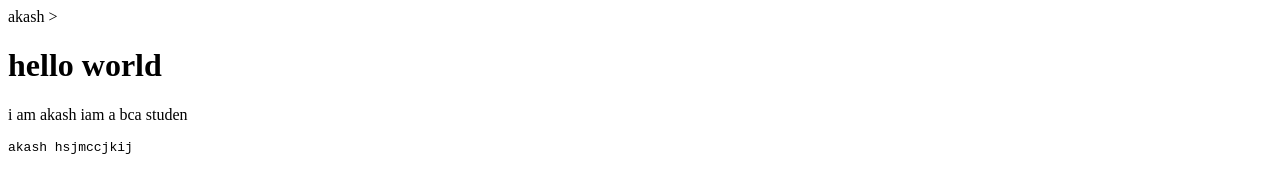
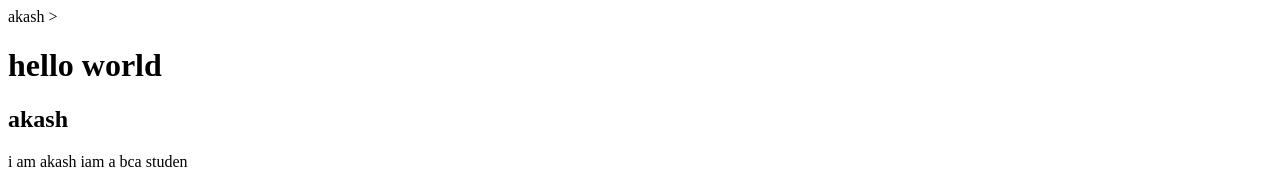
Before and after one commit to akashnewwebsite/.vscode, a plain HTML site: page index.html in a window 1280 px wide. Shown: the top 184 px of the page. Drawn offline with Linux system fonts and the light colour scheme.

Commit message:
added new name

```diff
--- a/index.html
+++ b/index.html
@@ -7,6 +7,7 @@
     ><!--doc type html-->
   </body>
   <h1>hello world</h1>
+  <h2>akash</h2>
   <p>i am akash iam a bca studen</p>
   <pre>
 akash hsjmccjkij
```
